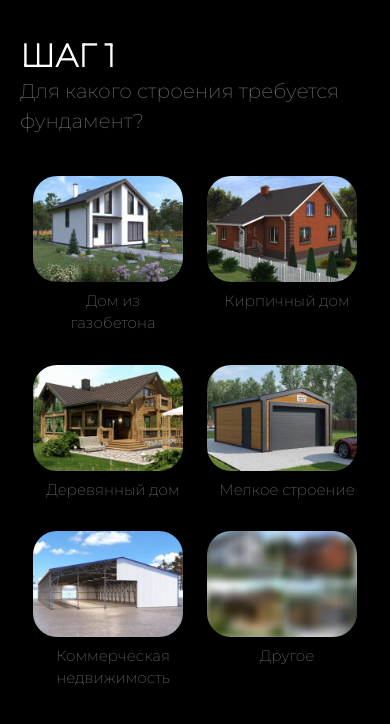
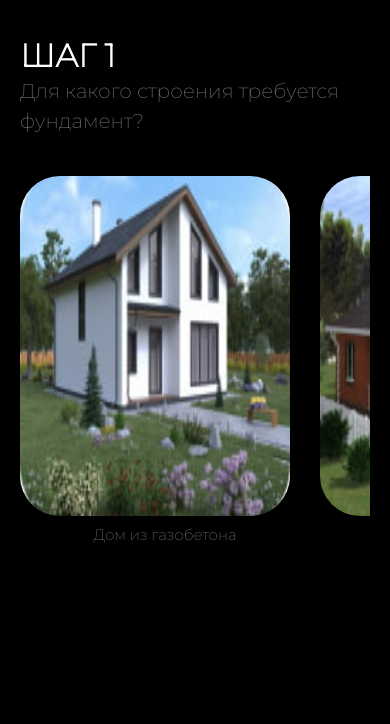
Before and after one commit to Sink1234/quiz, a Next.js app: page /quiz in a window 390 px wide. Shown: the top 724 px of the page. Built offline with nearby package versions, Linux system fonts and the light colour scheme.

Commit message:
Update index.js

```diff
--- a/components/ExerciseList/index.js
+++ b/components/ExerciseList/index.js
@@ -1,20 +1,57 @@
 import Image from "next/image";
 import cls from "classnames";
+import { Swiper, SwiperSlide } from "swiper/react";
+import "swiper/swiper.min.css";
+import { Virtual, Navigation, Pagination, Scrollbar, A11y } from "swiper";
 
 export default function ExerciseList({ exercises, isMobile, func }) {
   return (
-    <div className="max-w-[1000px] mx-auto">
-      <h5 className={cls("text-6xl font-bold uppercase", {
-        '!text-[32px]' : isMobile
-      })}>шаг 1</h5>
+    <div className="max-w-full mx-auto overflow-hidden ">
+      <h5
+        className={cls("text-6xl font-bold uppercase", {
+          "!text-[32px]": isMobile,
+        })}
+      >
+        шаг 1
+      </h5>
       <p className="text-[#6D6D6D] text-[20px] mb-10 mt-1 font-medium">
         Для какого строения требуется фундамент?
       </p>
+
+      {isMobile ? (
+        <Swiper
+          modules={[Virtual, Navigation, Pagination, Scrollbar, A11y]}
+          spaceBetween={10}
+          slidesPerView={1.2}
+          virtual
+        >
+          {exercises.map((exercise, index) => {
+            return (
+              <SwiperSlide key={exercise.id} virtualIndex={index} onClick={() => func(exercise.id, exercise.title)}>
+                <div className="">
+                  <Image
+                    src={exercise.imageUrl}
+                    alt=""
+                    className="rounded-[40px] !h-[340px]"
+                    width={270}
+                    height={350}
+                  />
+
+                  <div className="text-[#6D6D6D] text-[15px] text-center whitespace-normal mt-2">
+                    {exercise.title}
+                  </div>
+                </div>
+              </SwiperSlide>
+            );
+          })}
+        </Swiper>
+      ) : (
         <ul
-        className={cls("flex flex-wrap items-start", {
+          className={cls("flex flex-wrap items-start max-w-[1000px] mx-auto", {
             "gap-x-6 justify-center ": isMobile,
           })}
         >
+          {" "}
           {exercises.map((exercise) => (
             <li
               className={cls(
@@ -23,7 +60,7 @@
                   "!space-x-[10px] !max-w-[150px] !mr-0": isMobile,
                 }
               )}
-            onClick={() => func(exercise.id, exercise.title )}
+              onClick={() => func(exercise.id, exercise.title)}
               key={exercise.id}
             >
               <Image
@@ -40,6 +77,7 @@
             </li>
           ))}
         </ul>
+      )}
     </div>
   );
 }
```
Lines whose indentation alone changed are shown as unchanged.
